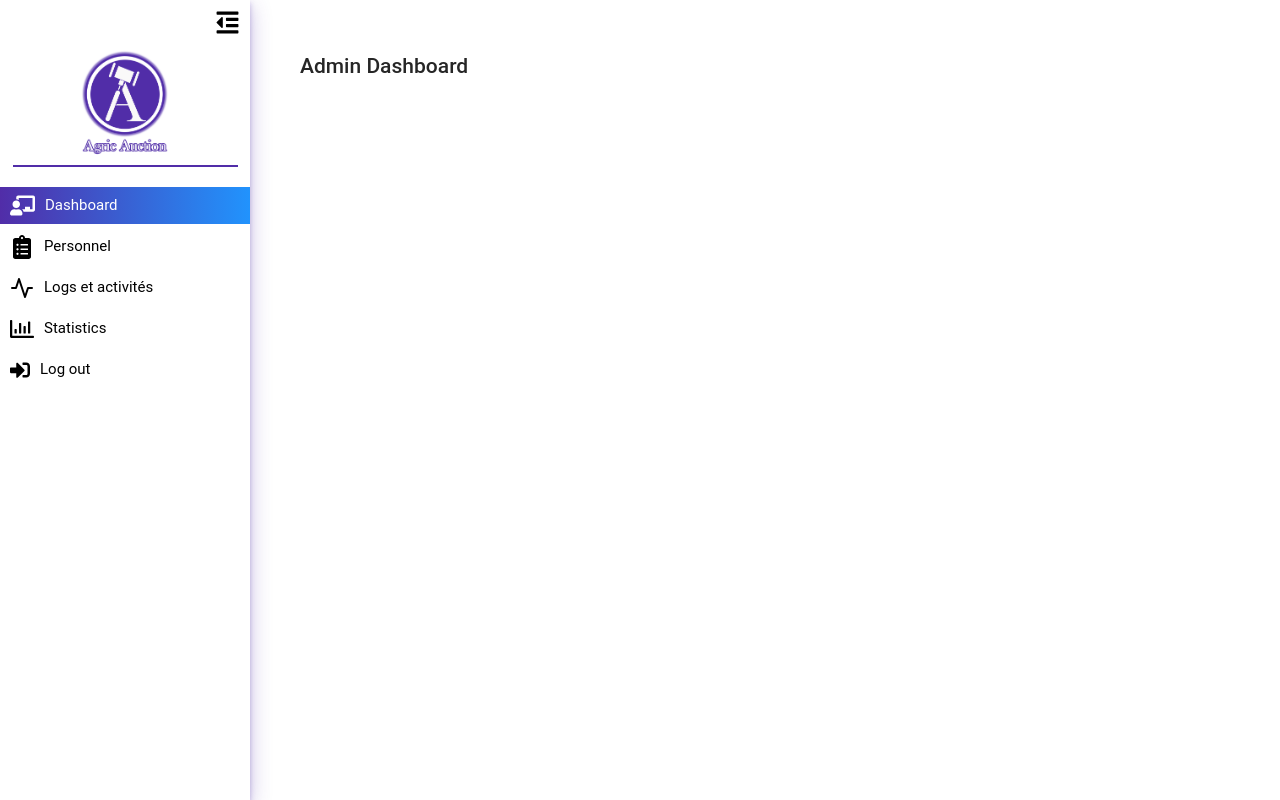
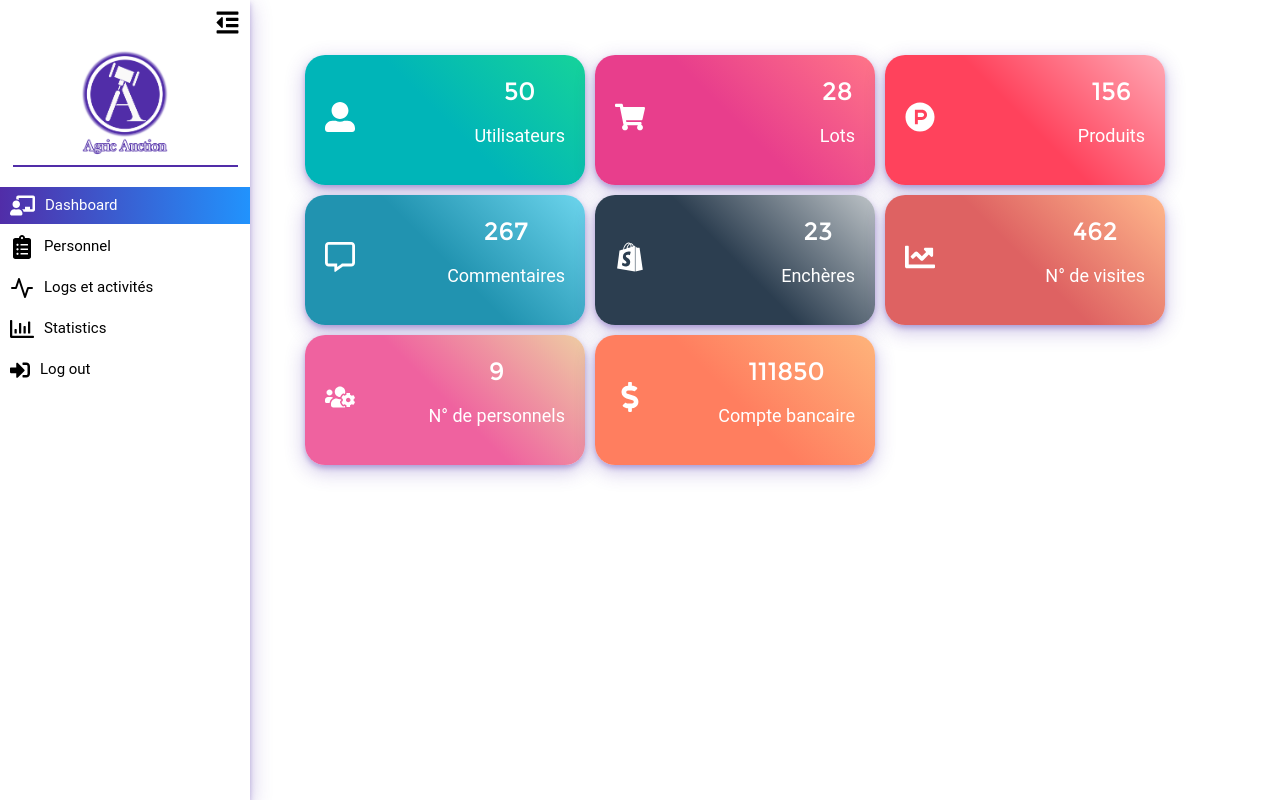
Before and after one commit to derrickteta/vente-enchere, a React (Create React App) app: page /admin/dashboard in a window 1280 px wide. Built offline with nearby package versions, Linux system fonts and the light colour scheme; a web font is replaced by a local one.

Commit message:
feat: use Stats cards in admin dashboard to display app stats

```diff
--- a/src/modules/admin/pages/dashboard.tsx
+++ b/src/modules/admin/pages/dashboard.tsx
@@ -1,9 +1,81 @@
+import {
+  FaChartLine,
+  FaDollarSign,
+  FaProductHunt,
+  FaRegCommentAlt,
+  FaShopify,
+  FaShoppingCart,
+  FaUserAlt,
+  FaUsersCog,
+} from 'react-icons/fa';
+import { StatsCard } from '../../shared/StatsCard';
 import { AdminContainer } from '../components/AdminContainer';
 
 export const AdminDashBoard = () => {
   return (
     <AdminContainer clicked='dashboard'>
-      <h2>Admin Dashboard</h2>
+      <div style={{ display: 'flex', flexWrap: 'wrap' }}>
+        {Stats.map((item) => (
+          <StatsCard
+            key={item.text}
+            icon={item.icon}
+            text={item.text}
+            stat={item.stat}
+            gradientColors={item.gradientColors}
+          />
+        ))}
+      </div>
     </AdminContainer>
   );
 };
+
+const Stats = [
+  {
+    icon: <FaUserAlt size={30} color='white' />,
+    text: 'Utilisateurs',
+    stat: 50,
+    gradientColors: ['#00b5b8', '#16d39a'],
+  },
+  {
+    icon: <FaShoppingCart size={30} color='white' />,
+    text: 'Lots',
+    stat: 28,
+    gradientColors: ['#E83E8C', '#FF7588'],
+  },
+  {
+    icon: <FaProductHunt size={30} color='white' />,
+    text: 'Produits',
+    stat: 156,
+    gradientColors: ['#FF425C', '#FFA8B4'],
+  },
+  {
+    icon: <FaRegCommentAlt size={30} color='white' />,
+    text: 'Commentaires',
+    stat: 267,
+    gradientColors: ['#2193b0', '#6dd5ed'],
+  },
+  {
+    icon: <FaShopify size={30} color='white' />,
+    text: 'Enchères',
+    stat: 23,
+    gradientColors: ['#2c3e50', '#bdc3c7'],
+  },
+  {
+    icon: <FaChartLine size={30} color='white' />,
+    text: 'N° de visites',
+    stat: 462,
+    gradientColors: ['#de6262', '#ffb88c'],
+  },
+  {
+    icon: <FaUsersCog size={30} color='white' />,
+    text: 'N° de personnels',
+    stat: 9,
+    gradientColors: ['#ef629f', '#eecda3'],
+  },
+  {
+    icon: <FaDollarSign size={30} color='white' />,
+    text: 'Compte bancaire',
+    stat: 111850,
+    gradientColors: ['#ff7e5f', '#feb47b'],
+  },
+];
```
